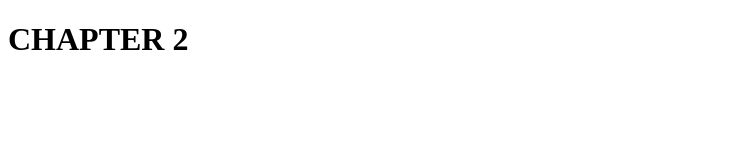
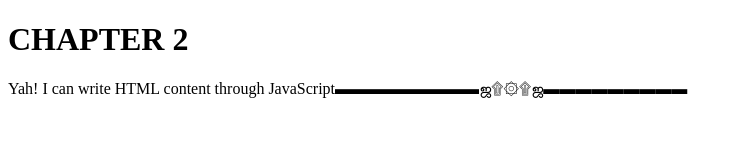
Before and after one commit to SALSABEEL99/javascript-assign, a plain HTML site: page index.html in a window 1280 px wide. Shown: the whole page, without its empty margins (0-742 px from the left). Drawn offline with Linux system fonts and the light colour scheme.

Commit message:
full done

```diff
--- a/index.html
+++ b/index.html
@@ -8,7 +8,7 @@
 <body>
 <h1>CHAPTER 2</h1>
 
-    <script type="module" src="./script.js"></script>
+    <script  src="./script.js"></script>
 
 
 
```
